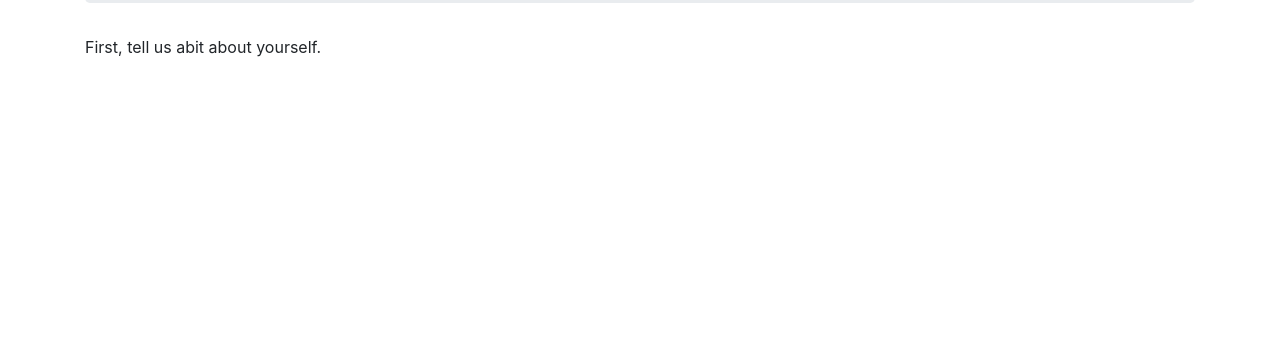
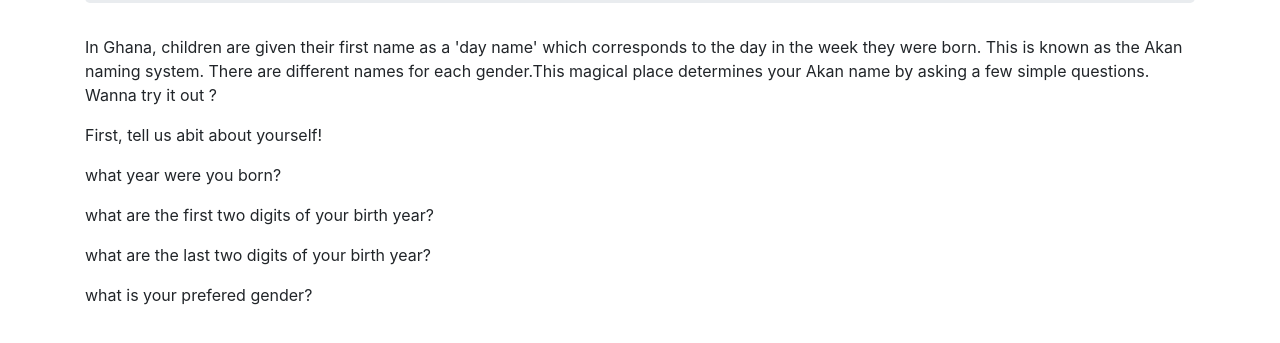
Before and after one commit to wamakimaN/akan-names, a plain HTML site: page index.html in a window 1280 px wide. Shown: the part 181-524 px from the top of the page. Drawn offline with Linux system fonts and the light colour scheme.

Commit message:
added a brief description of the app's functionallity and a form with questions

```diff
--- a/index.html
+++ b/index.html
@@ -12,10 +12,16 @@
       <div class="jumbotron">
         <h1>What Is Your Akan Birth Name?</h1>
       </div>
-      <div class="form">
-        <p>First, tell us abit about yourself.</p>
-
-      </div>
+      <form>
+        <p> In Ghana, children are given their first name as a 'day name' which corresponds to the day in the week they were born.
+           This is known as the Akan naming system. There are different names for each gender.This magical place determines your
+         Akan name by asking a few simple questions. Wanna try it out ? </p>
+        <p>First, tell us abit about yourself!</p>
+        <p>what year were you born?</p>
+        <p>what are the first two digits of your birth year?</p>
+        <p>what are the last two digits of your birth year?</p>
+        <p>what is your prefered gender?</p>
+      </form>
     </div>
   </body>
 </html>
```
